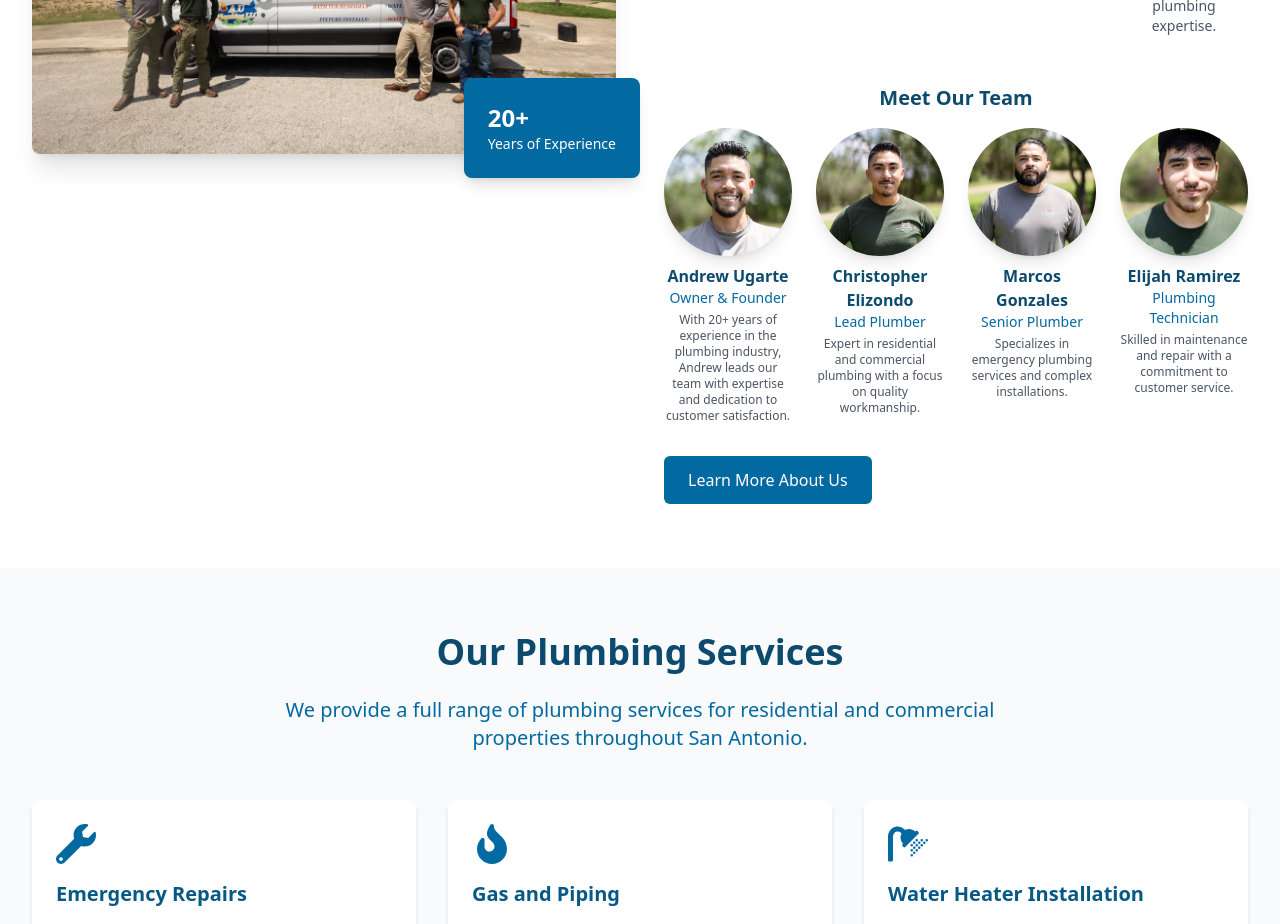
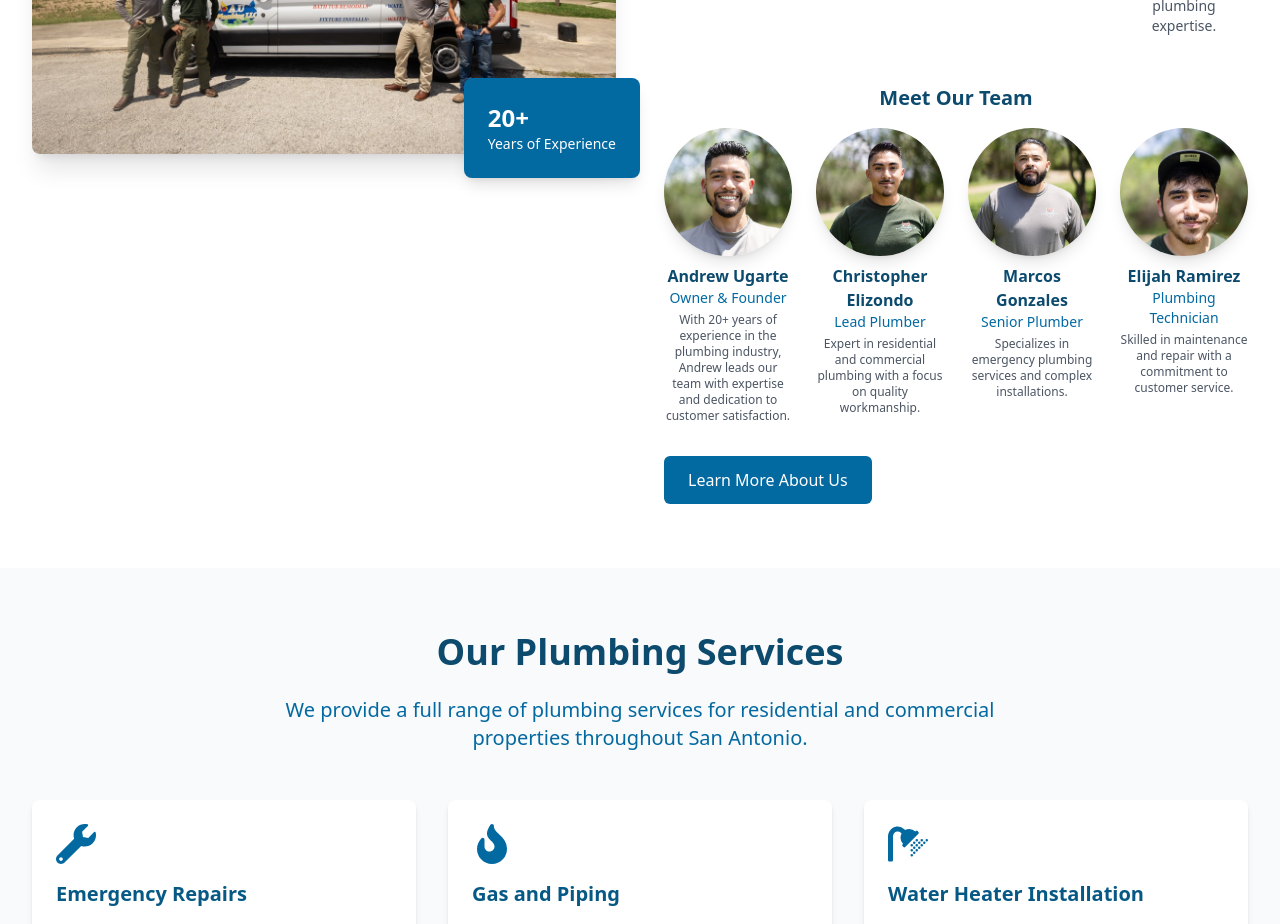
Before and after one commit to jojoaj35/auplumbing, a Next.js app: page / in a window 1280 px wide. Shown: the part 1460-2384 px from the top of the page. Built offline with nearby package versions, Linux system fonts and the light colour scheme.

Commit message:
Adjust Elijah's image positioning to move picture down

```diff
--- a/src/components/AboutSection.tsx
+++ b/src/components/AboutSection.tsx
@@ -120,7 +120,7 @@ const AboutSection = () => {
                 {/* Elijah */}
                 <div className="flex flex-col items-center text-center">
                   <div className="relative w-32 h-32 mb-2 rounded-full overflow-hidden shadow-lg">
-                    <Image src="/images/IMG_9857.jpg" alt="Elijah Ramirez" fill className="object-cover" />
+                    <Image src="/images/IMG_9857.jpg" alt="Elijah Ramirez" fill className="object-cover object-top" />
                   </div>
                   <span className="font-semibold text-blue-900 dark:text-blue-200">Elijah Ramirez</span>
                   <span className="text-sm text-blue-700 dark:text-blue-300 mb-1">Plumbing Technician</span>
```
